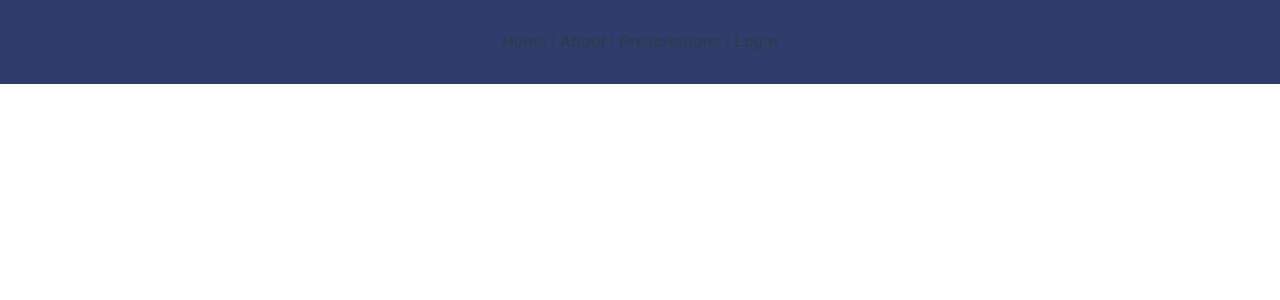
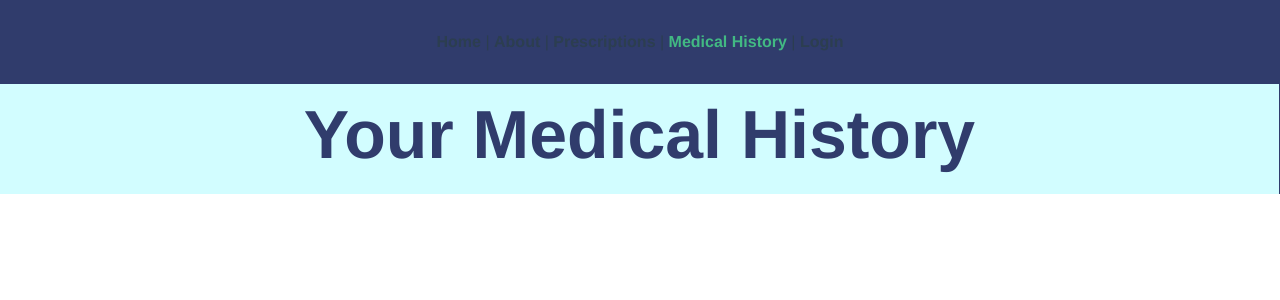
Before and after one commit to TomAllenBerg/mhb, a Vue app in the folder frontend/: page /medical in a window 1280 px wide. Shown: the top 300 px of the page. Built offline with nearby package versions, Linux system fonts and the light colour scheme.

Commit message:
Creating a route to the medical history page

```diff
--- a/frontend/src/App.vue
+++ b/frontend/src/App.vue
@@ -4,6 +4,7 @@
           <router-link to="/">Home</router-link> |
           <router-link to="/about">About</router-link> |
           <router-link to="/prescription">Prescriptions</router-link> |
+          <router-link to="/medical">Medical History</router-link> |
           <router-link to="/login">Login</router-link>
       </div>
     <router-view/>
--- a/frontend/src/router/index.js
+++ b/frontend/src/router/index.js
@@ -32,7 +32,12 @@ const routes = [
     path: '/doctor',
     name: 'Doctor',
     component: () => import(/* webpackChunkName: "about" */ '../views/Doctor.vue')
-  }
+    },
+   {
+        path: '/medical',
+        name: 'Medical History',
+        component: () => import(/* webpackChunkName: "about" */ '../views/MedicalHistory.vue')
+    }
 ]
 
 const router = new VueRouter({
--- /dev/null
+++ b/frontend/src/views/MedicalHistory.vue
@@ -0,0 +1,23 @@
+    <template>
+        <div class="medical">
+            <h1>Your Medical History</h1>
+        </div>
+    </template>
+
+
+    <style lang="scss" scoped>
+        .medical {
+            margin-bottom: 1px;
+            margin-right: 1px;
+            margin-right:1px;
+            background: #d2fdff;
+            padding: 10px;
+        }
+        .medical h1 {
+            color: #303c6c;
+            font-family: Helvetica, 'Open Sans', Arial, sans-serif;
+            font-size: 68px;
+            font-weight: bold;
+        }
+
+    </style>
```
Lines whose indentation alone changed are shown as unchanged.
